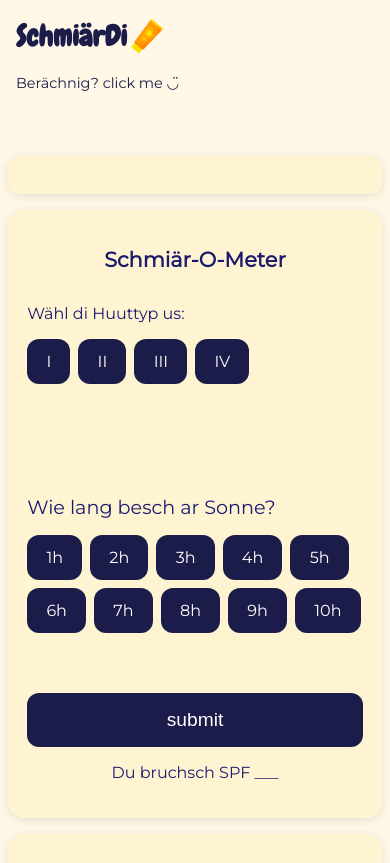
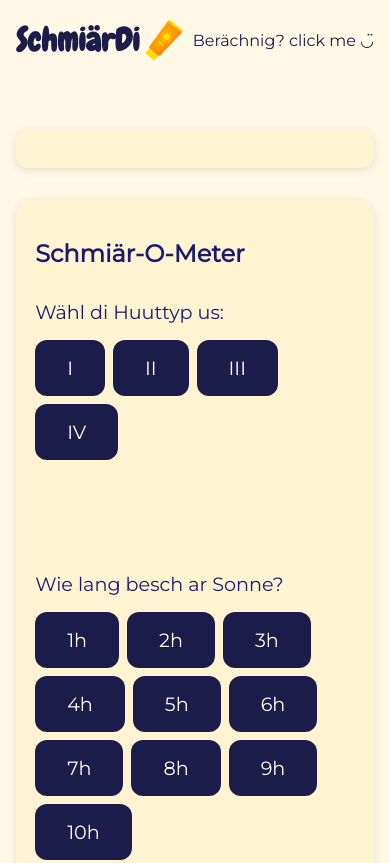
Before and after one commit to lostmarushka/IM2_Leistungsnachweis, a plain HTML site: page index.html in a window 390 px wide. Shown: the top 863 px of the page. Drawn offline with Linux system fonts and the light colour scheme.

Commit message:
27.05.2025

```diff
--- a/css/styles.css
+++ b/css/styles.css
@@ -386,72 +386,3 @@ button.selected {
     order: 2;
   }
 }
-
-/* Extra responsive für sehr kleine Geräte (z. B. Smartphones im Hochformat) */
-@media (max-width: 480px) {
-  header {
-    flex-direction: column;
-    align-items: flex-start;
-    gap: 0.5rem;
-  }
-
-  .logo {
-    font-size: 1.8rem;
-  }
-
-  .sonnencreme {
-    width: 22px;
-    margin-left: 8px;
-  }
-
-  .erklärseite_button {
-    padding: 0.5rem 0;
-    font-size: 0.9rem;
-  }
-
-  .uv-header #uv-index {
-    font-size: 5rem;
-  }
-
-  .SPF_Rechner h2,
-  .forecast h2 {
-    font-size: 1.3rem;
-    text-align: center;
-  }
-
-  .inputs label {
-    font-size: 1rem;
-  }
-
-  .hauttyp_options span,
-  .Sonnenzeit_options span {
-    font-size: 1rem;
-    padding: 0.8rem 1.2rem;
-  }
-
-  button {
-    font-size: 1.2rem;
-    padding: 1rem;
-  }
-
-  #spf-ergebnis {
-    font-size: 1rem;
-  }
-
-  .uv-box {
-    width: 100%;
-    max-width: 80px;
-    padding: 0.5rem;
-    font-size: 0.8rem;
-  }
-
-  .erklärseite {
-    font-size: 0.9rem;
-    padding: 1rem;
-  }
-
-  main {
-    padding: 0.5rem;
-    gap: 1rem;
-  }
-}
```
Also changed, not shown: 1 other file.
